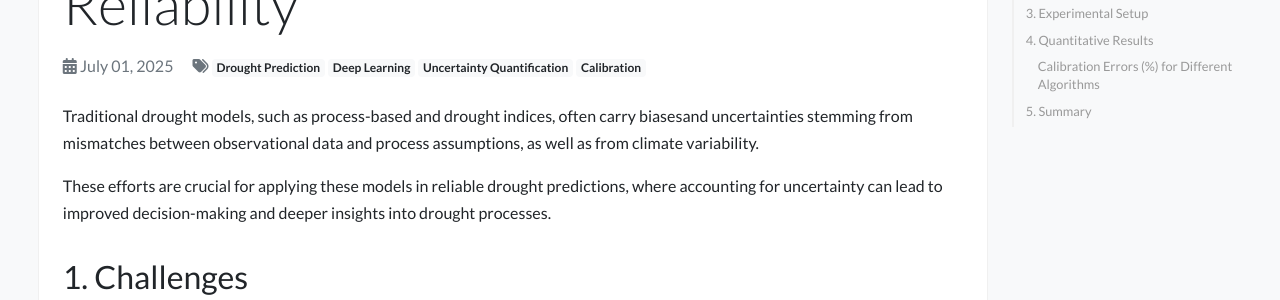
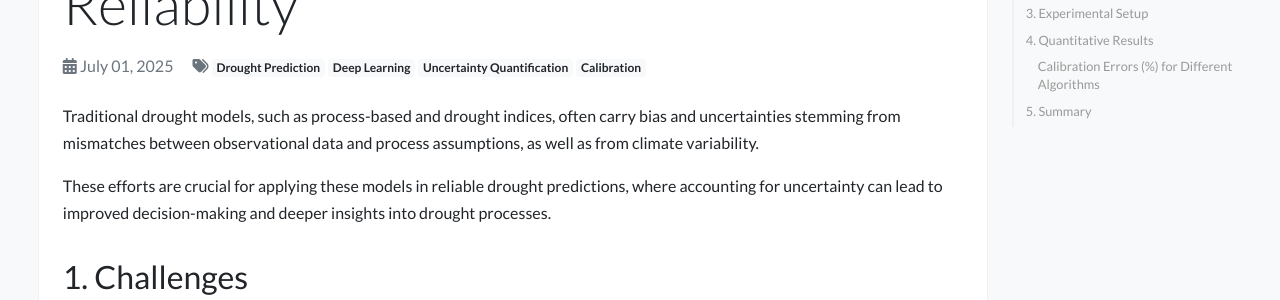
Before and after one commit to mengxue-rs/mengxue-rs.github.io, a Jekyll site: the page built from _posts/2025-07-01-project.md, in a window 1280 px wide and 900 px high. Shown: the part 269-569 px from the top of the window. Built offline with Jekyll 4.4.1, drawn with Linux system fonts in a browser that asks for light colours; nearby versions of some CDN libraries; a style sheet for code colours, icons or effects is not loaded.

Commit message:
Update 2025-07-01-project.md

```diff
--- a/_posts/2025-07-01-project.md
+++ b/_posts/2025-07-01-project.md
@@ -11,7 +11,7 @@ tags:
 
 
 
-Traditional drought models, such as process-based and drought indices, often carry biasesand uncertainties stemming from mismatches between observational data and process assumptions, as well as from climate variability.
+Traditional drought models, such as process-based and drought indices, often carry bias and uncertainties stemming from mismatches between observational data and process assumptions, as well as from climate variability.
 
 
 These efforts are crucial for applying these models in reliable drought predictions, where accounting for uncertainty can lead to improved decision-making and deeper insights into drought processes.
```
